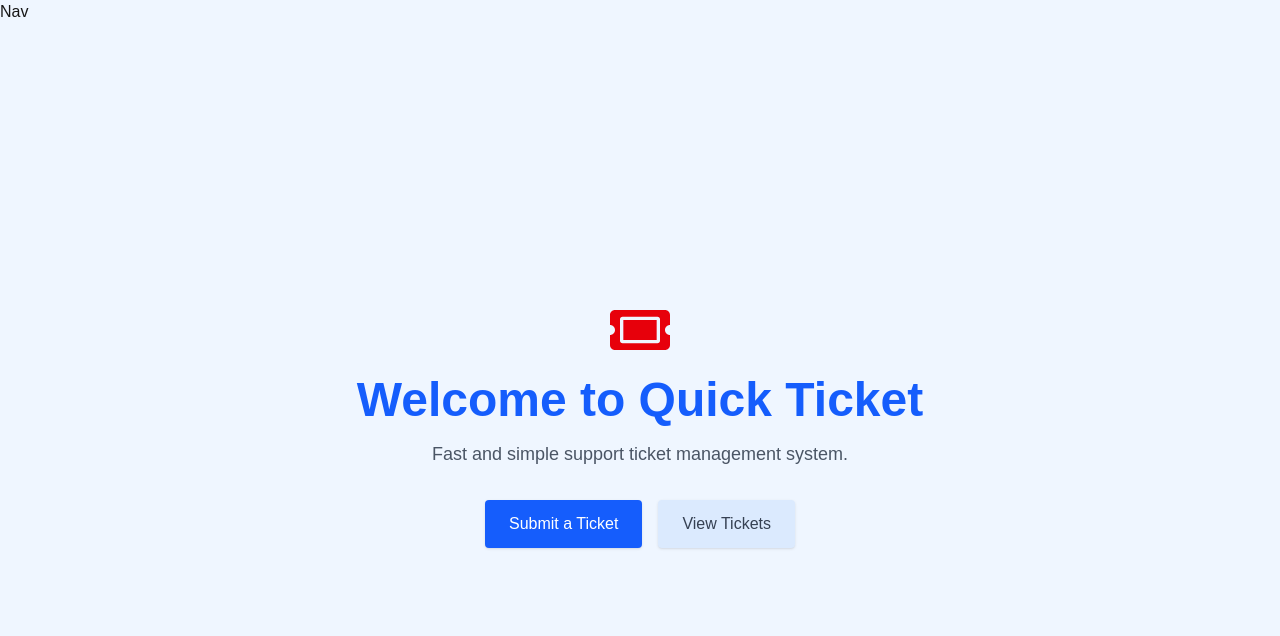
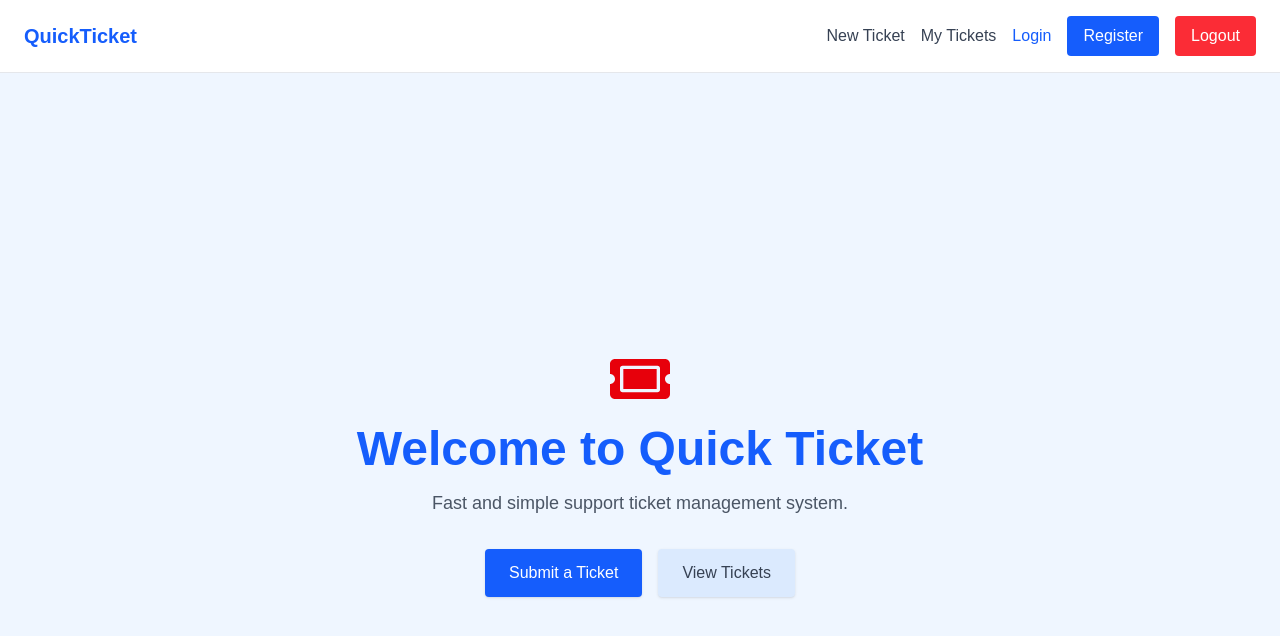
Before and after one commit to kaloyan-marinov/quick-ticket, a Next.js app: page / in a window 1280 px wide. Shown: the top 636 px of the page. Built offline with nearby package versions, Linux system fonts and the light colour scheme.

Commit message:
flesh out `src/components/Navbar.tsx`

```diff
--- a/src/components/Navbar.tsx
+++ b/src/components/Navbar.tsx
@@ -1,5 +1,49 @@
+import Link from "next/link";
+
 const Navbar = () => {
-  return <>Nav</>;
+  return (
+    <nav className="bg-white border-b border-gray-200 px-6 py-4 flex justify-between items-center">
+      <div>
+        <Link href="/" className="text-xl font-bold text-blue-600">
+          QuickTicket
+        </Link>
+      </div>
+      <div className="flex items-center space-x-4">
+        <Link
+          href="/tickets/new"
+          className="hover:underline text-gray-700 transition"
+        >
+          New Ticket
+        </Link>
+        <Link
+          href="/tickets"
+          className="hover:underline text-gray-700 transition"
+        >
+          My Tickets
+        </Link>
+        <Link
+          href="/login"
+          className="text-blue-600 hover:underline transition"
+        >
+          Login
+        </Link>
+        <Link
+          href="/register"
+          className="bg-blue-600 text-white px-4 py-2 rounded hover:bg-blue-700 transition"
+        >
+          Register
+        </Link>
+        <form>
+          <button
+            type="submit"
+            className="bg-red-500 text-white px-4 py-2 rounded hover:bg-red-600 transition"
+          >
+            Logout
+          </button>
+        </form>
+      </div>
+    </nav>
+  );
 };
 
 export default Navbar;
```
